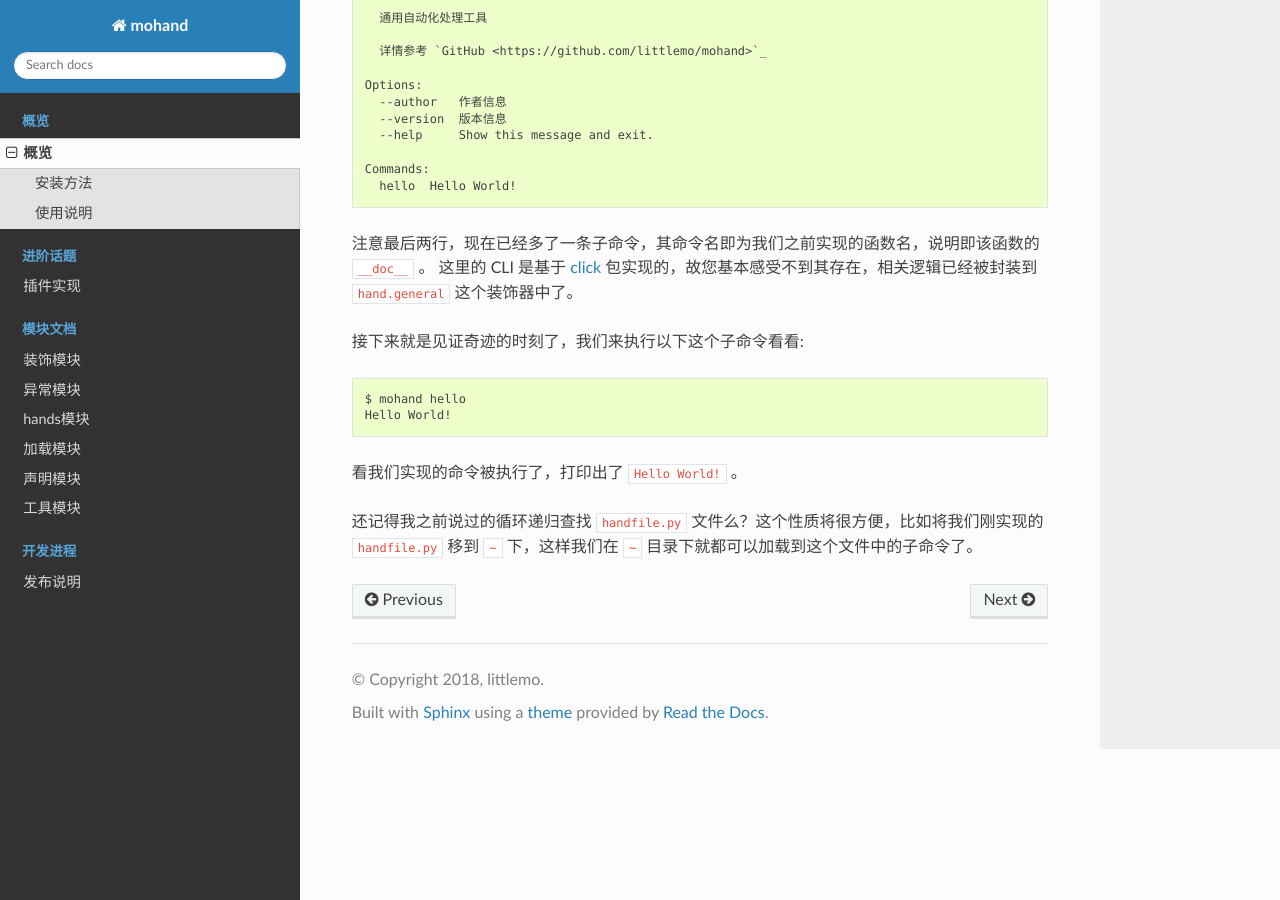
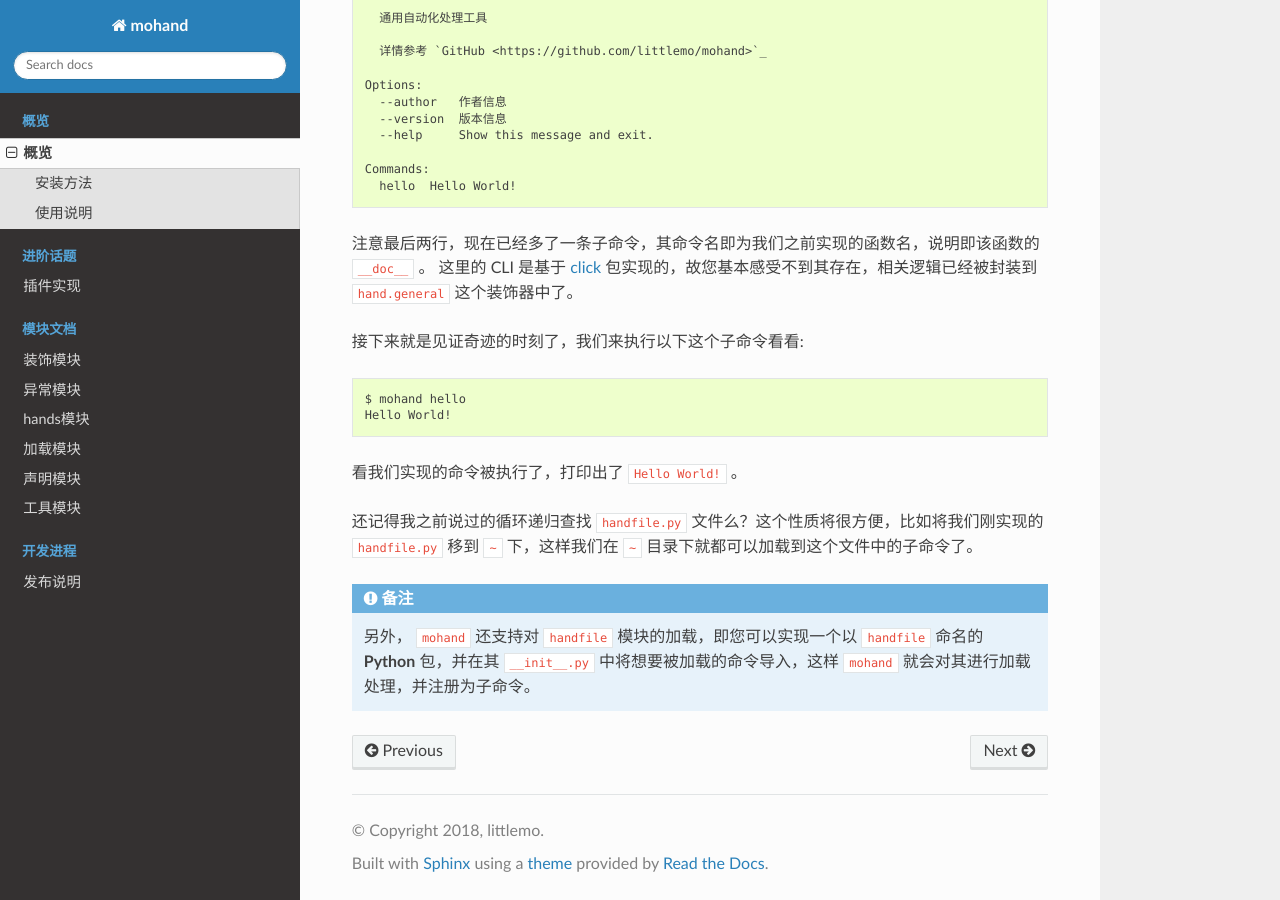
Before and after one commit to littlemo/mohand, a Sphinx documentation site: the page built from docs/source/intro/overview.rst, in a window 1280 px wide and 900 px high, scrolled down 1910 px. Built offline with Sphinx 7.4.7 and the Read the Docs theme 2.0.0, drawn with Linux system fonts in a browser that asks for light colours; formulas are drawn with MathJax 3; the version number could not be read and is left out.

Commit message:
O: 实现对handfile模块加载的额外说明

```diff
--- a/docs/source/intro/overview.rst
+++ b/docs/source/intro/overview.rst
@@ -103,6 +103,12 @@ MoHand 为通用自动化处理工具，主要用于运维自动化。
 还记得我之前说过的循环递归查找 ``handfile.py`` 文件么？这个性质将很方便，比如将我们刚实现的
 ``handfile.py`` 移到 ``~`` 下，这样我们在 ``~`` 目录下就都可以加载到这个文件中的子命令了。
 
+.. note::
+
+    另外， ``mohand`` 还支持对 ``handfile`` 模块的加载，即您可以实现一个以 ``handfile``
+    命名的 **Python** 包，并在其 ``__init__.py`` 中将想要被加载的命令导入，这样
+    ``mohand`` 就会对其进行加载处理，并注册为子命令。
+
 
 .. _Fabric: http://www.fabfile.org
 .. _Gulp: https://gulpjs.com
```
